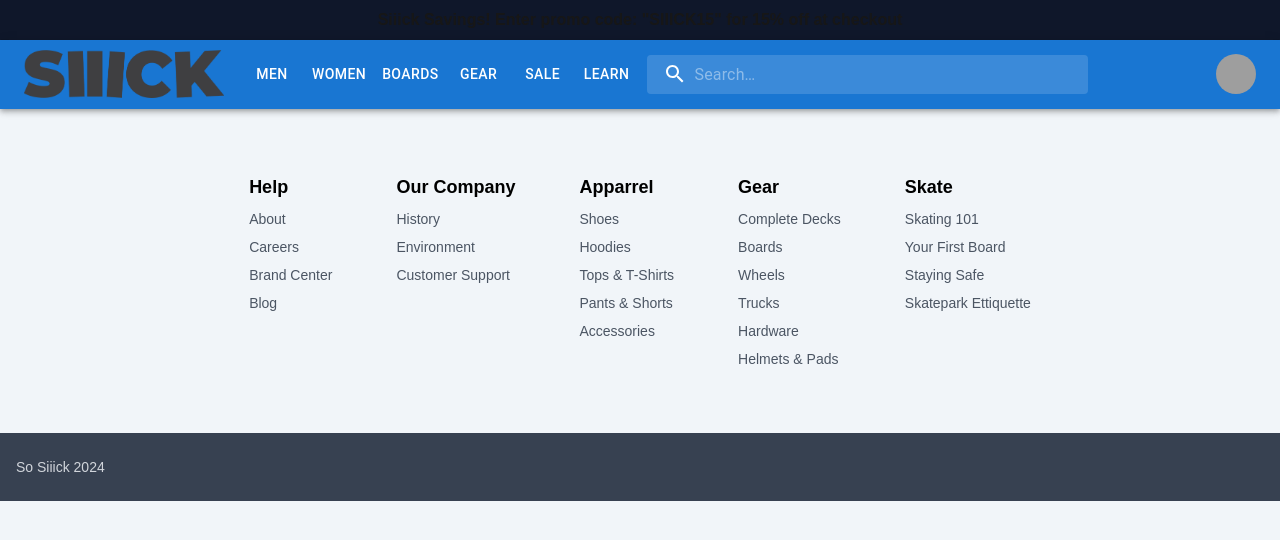
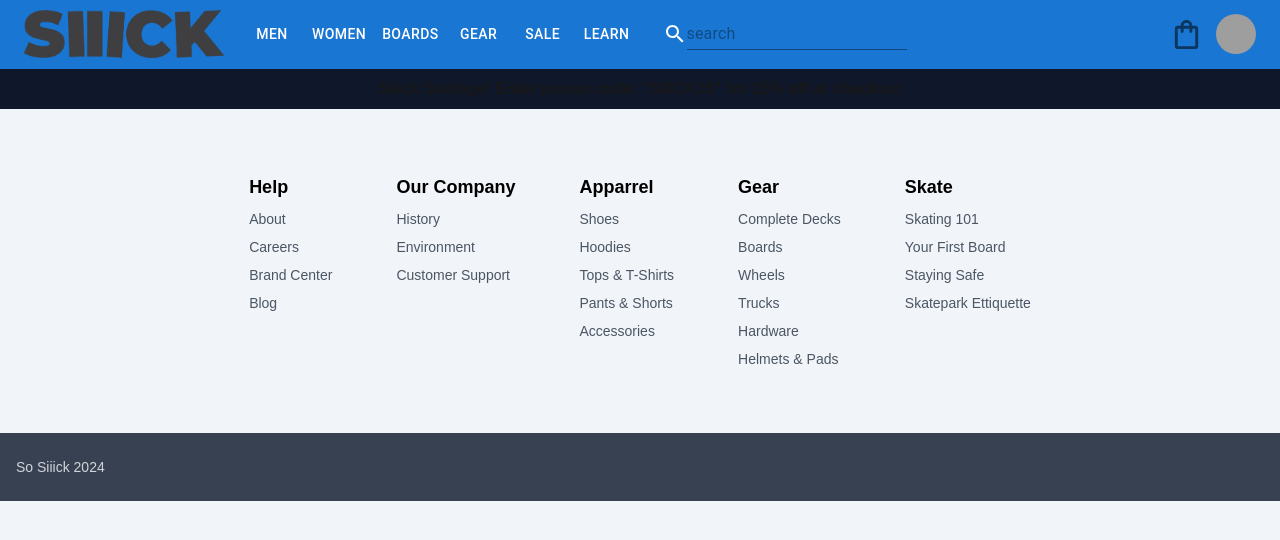
Before and after one commit to matter452/projectSiiick, a Next.js app in the folder siiick-app/: page / in a window 1280 px wide. Shown: the top 540 px of the page. Built offline with nearby package versions, Linux system fonts and the light colour scheme; grey boxes are pictures that could not be loaded.

Commit message:
bag badge icon - need start checkout and purchase, and filters, and searach

```diff
--- a/siiick-app/src/app/components/appbar.js
+++ b/siiick-app/src/app/components/appbar.js
@@ -1,5 +1,6 @@
 'use client'
-import * as React from 'react';
+import { useEffect, useState } from 'react';
+import { useContext } from 'react';
 import { styled, alpha } from '@mui/material/styles';
 import AppBar from '@mui/material/AppBar';
 import Box from '@mui/material/Box';
@@ -18,6 +19,10 @@ import MenuItem from '@mui/material/MenuItem';
 import Image from 'next/image';
 import logo from '/public/logo-smallppi.png';
 import Link from 'next/link';
+import ShoppingBagOutlinedIcon from '@mui/icons-material/ShoppingBagOutlined';
+import { Input } from '@mui/material';
+import Badge from '@mui/material/Badge';
+import { ShoppingBagContext } from '../context/ShoppingBagContext';
 
 const navLinks = [{'Men': "/shop/men"}, {'Women': "/shop/wommen"}, {'Boards': "/shop/gear/boards"},
   {'Gear': "/shop/gear"}, {'Learn': "/learn"}, {'Sale': "/shop/sale"}]
@@ -49,26 +54,15 @@ const Search = styled('div')(({ theme }) => ({
     justifyContent: 'center',
   }));
 
-  const StyledInputBase = styled(InputBase)(({ theme }) => ({
-    color: 'inherit',
-    width: '100%',
-    '& .MuiInputBase-input': {
-      padding: theme.spacing(1, 1, 1, 0),
-      // vertical padding + font size from searchIcon
-      paddingLeft: `calc(1em + ${theme.spacing(4)})`,
-      transition: theme.transitions.create('width'),
-      [theme.breakpoints.up('sm')]: {
-        width: '12ch',
-        '&:focus': {
-          width: '20ch',
-        },
-      },
-    },
-  }));
 
 function ResponsiveAppBar() {
-  const [anchorElNav, setAnchorElNav] = React.useState(null);
-  const [anchorElUser, setAnchorElUser] = React.useState(null);
+  const { bagItems, addToBag, removeFromBag } =  useContext(ShoppingBagContext);
+  const [bagItemsCount, setBagItemsCount] = useState('0');
+  const [anchorElNav, setAnchorElNav] = useState(null);
+  const [anchorElUser, setAnchorElUser] = useState(null);
+  const [searchInput, setSearchInput] = useState('');
+
+  useEffect(() => {setBagItemsCount(bagItems.length)}, [bagItems])
 
   const handleOpenNavMenu = (event) => {
     setAnchorElNav(event.currentTarget);
@@ -143,10 +137,7 @@ function ResponsiveAppBar() {
             <SearchIconWrapper>
               <SearchIcon />
             </SearchIconWrapper>
-            <StyledInputBase
-              placeholder="Search…"
-              inputProps={{ 'aria-label': 'search' }}
-            />
+            <Input type='search' placeholder='search'></Input>
           </Search>
             </Menu>
           </Box>
@@ -222,15 +213,17 @@ function ResponsiveAppBar() {
                 Learn
               </Button>
               </Link>
-            <Search className="flex-1 mx-32">
+            <Search className="flex-1 mx-2">
             <SearchIconWrapper>
               <SearchIcon />
+              <Input type='search' placeholder='search' value={searchInput} onChange={(e) => setSearchInput(e.target.value)}>{searchInput}</Input>
             </SearchIconWrapper>
-            <StyledInputBase
-              placeholder="Search…"
-              inputProps={{ 'aria-label': 'search' }}
-            />
           </Search>
+          <IconButton aria-label='shopping bag' size='large'>
+          <Badge badgeContent={bagItemsCount} color="primary">
+            <ShoppingBagOutlinedIcon fontSize='large'/>
+            </Badge>
+          </IconButton>
           </Box>
           <Box sx={{ flexGrow: 0 }}>
             <Tooltip title="Open settings">
--- a/siiick-app/src/app/layout.js
+++ b/siiick-app/src/app/layout.js
@@ -6,6 +6,7 @@ import ResponsiveAppBar from "./components/appbar.js";
 import FooterComponent from "./components/footer.js";
 import PromoBanner from "./components/promoBanner.js";
 import ShoppingBagProvider from "./context/ShoppingBagContext.js";
+
 
 
 const geistSans = localFont({
@@ -41,8 +42,8 @@ export default function RootLayout({ children }) {
     <html lang="en">
       <body className={`${geistSans.variable} ${geistMono.variable} antialiased bg-slate-100`}>
       <ShoppingBagProvider>
+        <ResponsiveAppBar />
         <PromoBanner />
-        <ResponsiveAppBar />
         {children}
       </ShoppingBagProvider>
         <FooterComponent />
```
